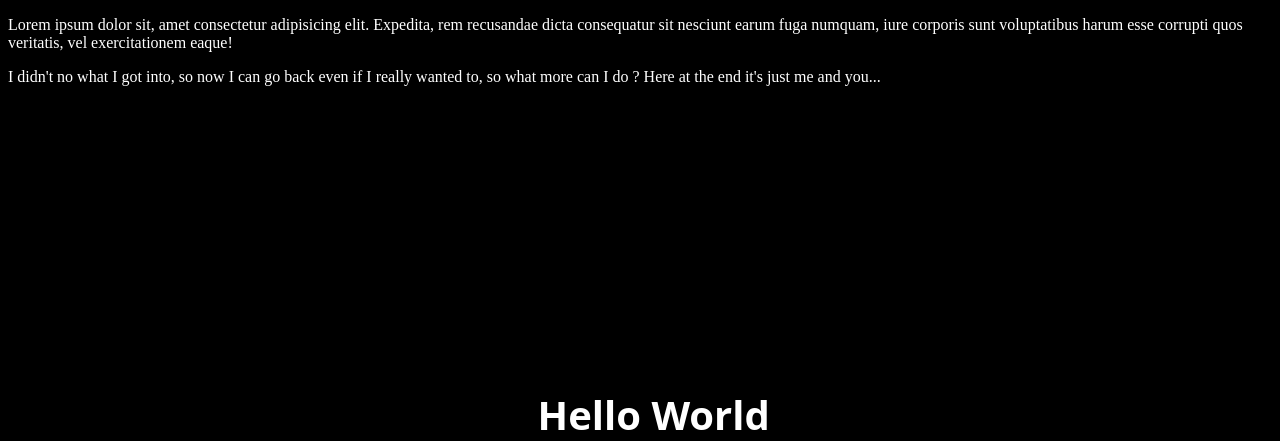
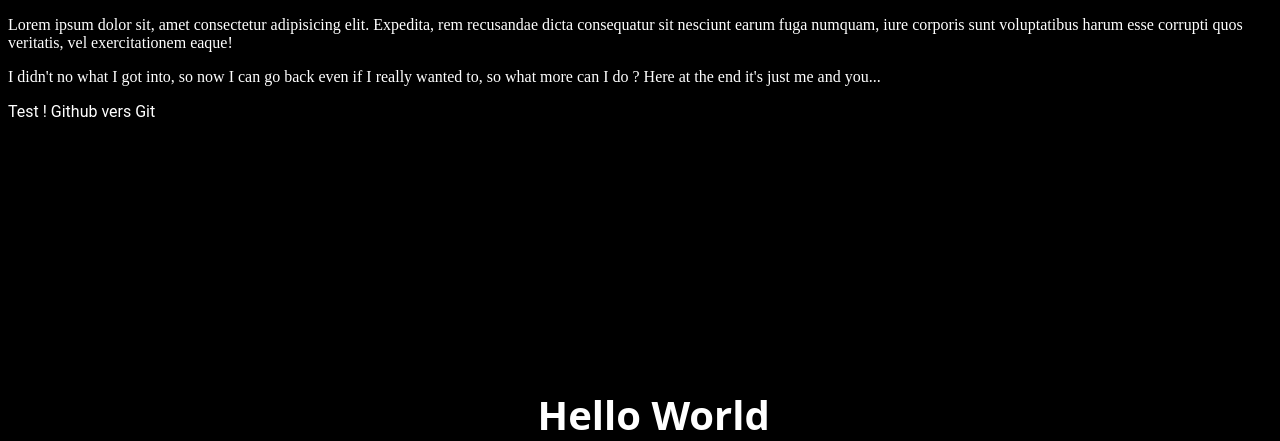
Before and after one commit to HaseoQrow/Projet_001, a PHP site: page / in a window 1280 px wide. Shown: the top 441 px of the page. Run offline with PHP 8.4, Linux system fonts and the light colour scheme.

Commit message:
Update index.php
Ajout d'un texte avec classe et police.

```diff
--- a/index.php
+++ b/index.php
@@ -16,11 +16,15 @@
             top: 45%;
             font-family: "Open Sans";
         }
+        .HubGit {
+            font-family: "Roboto";
+        }
     </style>
 </head>
 <body>
     <h1>Hello World</h1>
     <p>Lorem ipsum dolor sit, amet consectetur adipisicing elit. Expedita, rem recusandae dicta consequatur sit nesciunt earum fuga numquam, iure corporis sunt voluptatibus harum esse corrupti quos veritatis, vel exercitationem eaque!</p>
     <p>I didn't no what I got into, so now I can go back even if I really wanted to, so what more can I do ? Here at the end it's just me and you...</p>
+    <p class="HubGit">Test ! Github vers Git<p>
 </body>
 </html>
```
